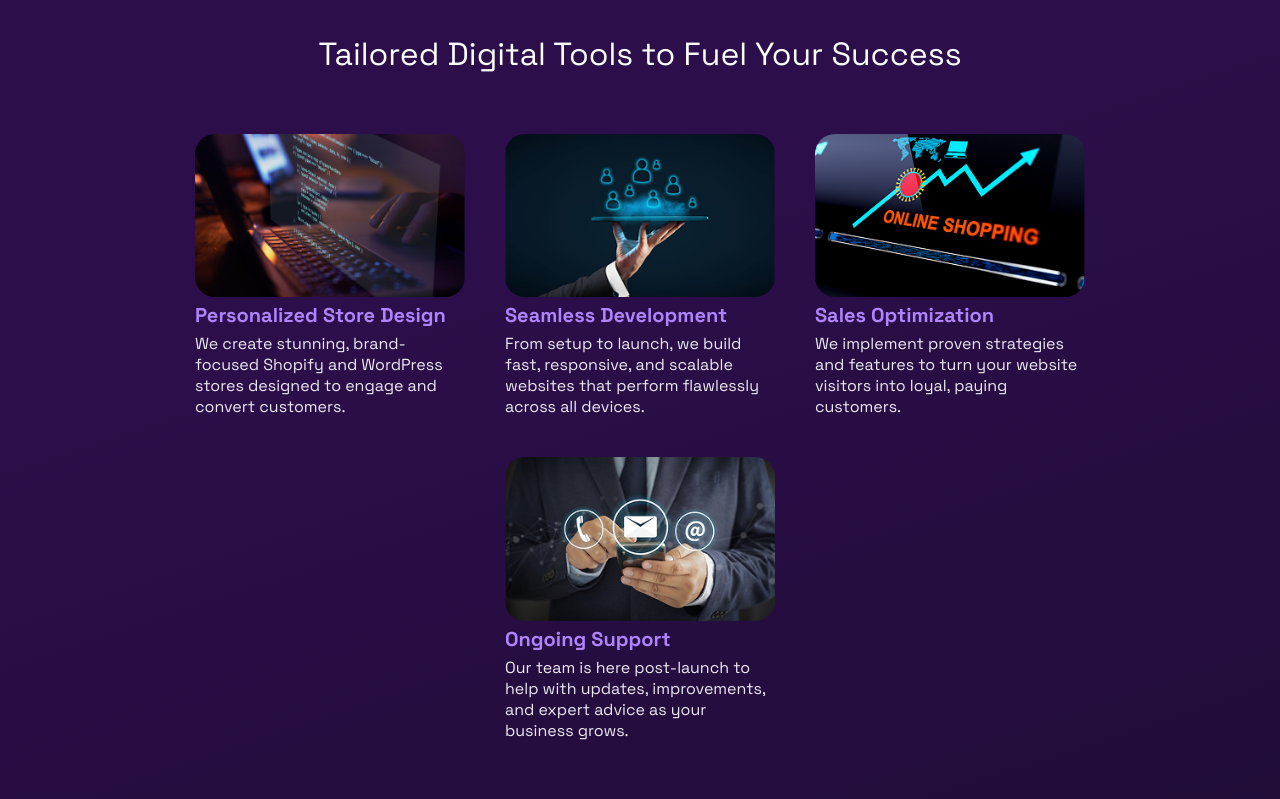
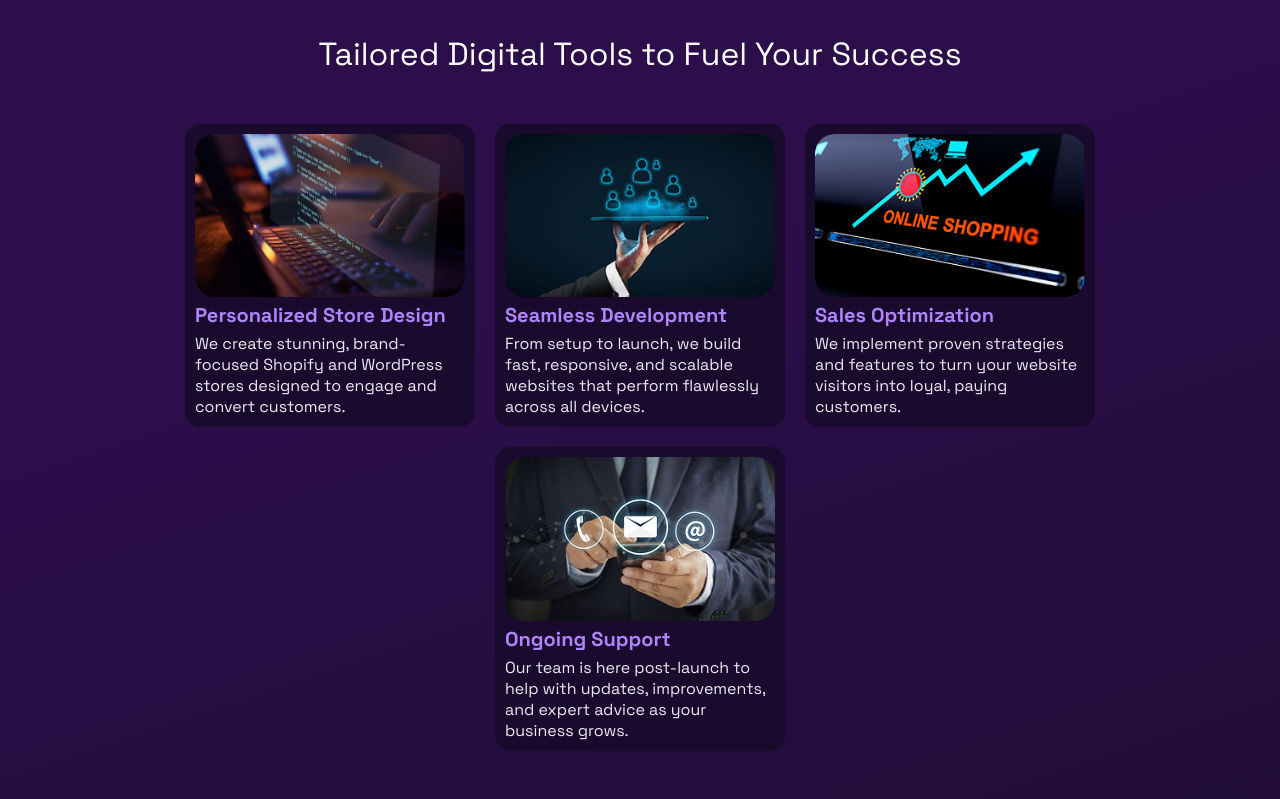
Before and after one commit to Jincora7/JincoraSite, a React (Vite) app: page / in a window 1280 px wide. Shown: the part 960-1759 px from the top of the page. Built offline with nearby package versions, Linux system fonts and the light colour scheme.

Commit message:
pillars cards

```diff
--- a/src/components/Home/Pillars-Page/PillarsCardComponent/PillarsCardComponent.css
+++ b/src/components/Home/Pillars-Page/PillarsCardComponent/PillarsCardComponent.css
@@ -1,7 +1,7 @@
 .pillars-card-component{
   width: 100%;
   max-width: 290px;
-  /* background-color: #1A0B2E; */
+  background-color: #1A0B2E;
   color: #EDE9F3;
   padding: 10px;
   border-radius: 15px;
```
